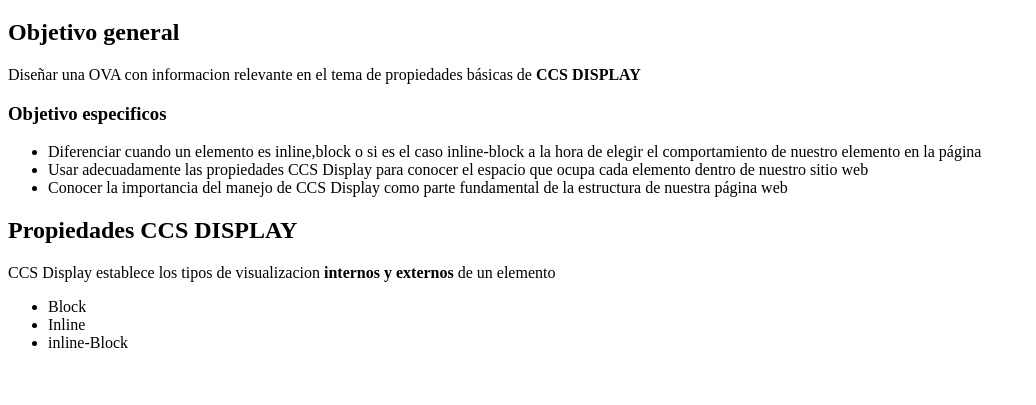
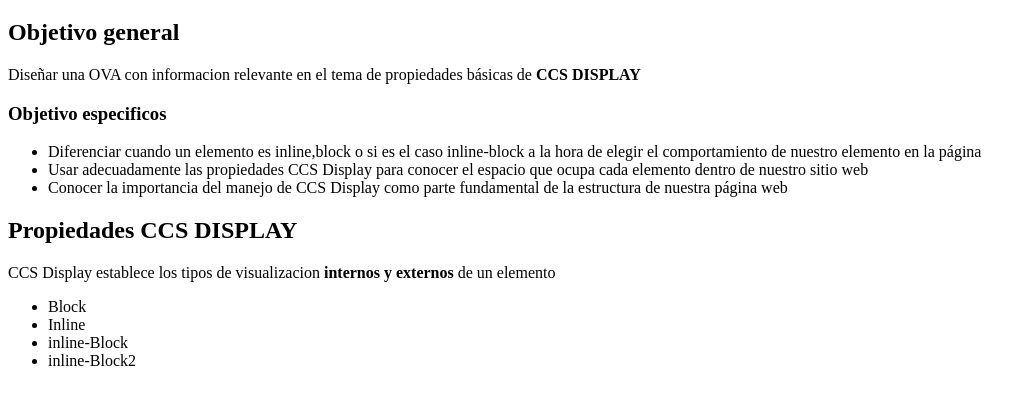
Before and after one commit to hjmedinap/DSW-Hector-Javier-Medina, a plain HTML site: page planning.html in a window 1280 px wide. Shown: the part 61-466 px from the top of the page, without its empty margins (0-1036 px from the left). Drawn offline with Linux system fonts and the light colour scheme.

Commit message:
Se agrega un li W-Hector-Javier-Medina

```diff
--- a/planning.html
+++ b/planning.html
@@ -23,6 +23,7 @@
                 <li>Block</li>
                 <li>Inline</li>
                 <li>inline-Block</li>
+                <li>inline-Block2</li>
         </ul>
     <h1></h1>
 
```
